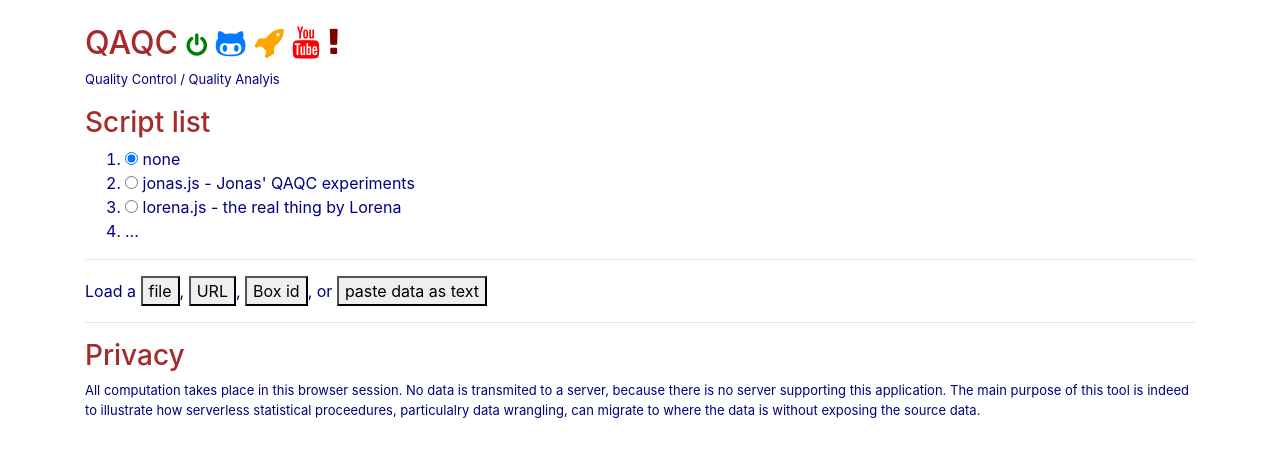
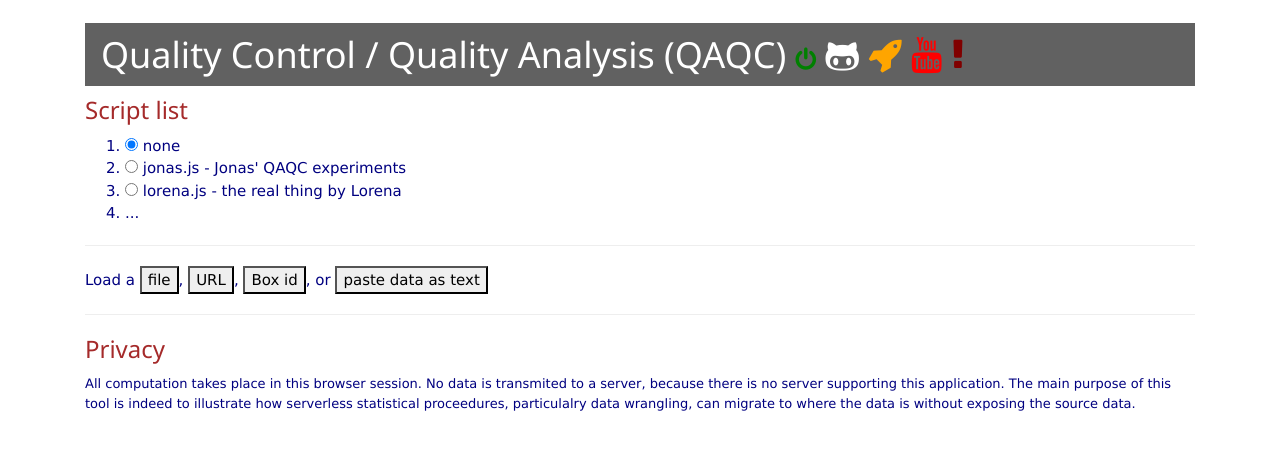
Before and after one commit to lorenasandoval88/qaqc, a plain HTML site: page index.html in a window 1280 px wide. Drawn offline with nearby package versions, Linux system fonts and the light colour scheme; a script that the page names is missing.

Commit message:
added header container to index.html

```diff
--- a/index.html
+++ b/index.html
@@ -8,16 +8,24 @@
     <link href="qaqc.css" rel="stylesheet">
 </head>
 <body onload="setTimeout(_=>qaqc.ui('qaqcDiv'),300)"> <!-- the timeout is completely not needed, it is used here to match the expectation that a tool is being loaded -->
+
     <div class="container">
         &nbsp;
-        <h2>
-            QAQC <i class="fa fa-power-off" style="color:green;font-size:x-large;cursor:pointer" onclick="this.style.color='red';location.hash='';location.search='';location.reload()" data-toggle="tooltip" data-placement="left" title="restart"></i>
+        <!-- added header (Lorena)-->
+      <meta name="viewport" content="width=device-width, initial-scale=1">
+      <link rel="stylesheet" href="https://www.w3schools.com/w3css/4/w3.css">
+      <body>
+      <div class="w3-container w3-dark-grey">
+        <h1>Quality Control / Quality Analysis
+
+            (QAQC) <i class="fa fa-power-off" style="color:green;font-size:x-large;cursor:pointer" onclick="this.style.color='red';location.hash='';location.search='';location.reload()" data-toggle="tooltip" data-placement="right" title="restart"></i>
             <a href="https://github.com/episphere/qaqc" target="_blank" data-toggle="tooltip" data-placement="right" title="source code"><i class="fa fa-github-alt"></i></a>
             <a href="#url=iris.csv&script=1" target="_blank" data-toggle="tooltip" data-placement="right" title="demo"><i class="fa fa-rocket" style="color:orange"></i></a>
             <a href="https://www.youtube.com/watch?v=HXA15uuDUuI" target="_blank" data-toggle="tooltip" data-placement="right" title="introduction video"><i class="fa fa-youtube" style="color:red"></i></a>
             <a href="https://github.com/episphere/qaqc/issues" target="_blank" data-toggle="tooltip" data-placement="right" title="submit issue"><i class="fa fa-exclamation" style="color:maroon"></i></a>
-        </h2>
-        <p class="info">Quality Control / Quality Analyis</p>
+        </h1>
+        </div>
+        <!-- <p class="info">Quality Control / Quality Analyis</p> -->
         <h3>Script list</h3>
         <ol id="scriptList">
         <li><input type="radio" name="run" class="runScript" checked> none</li>
```
